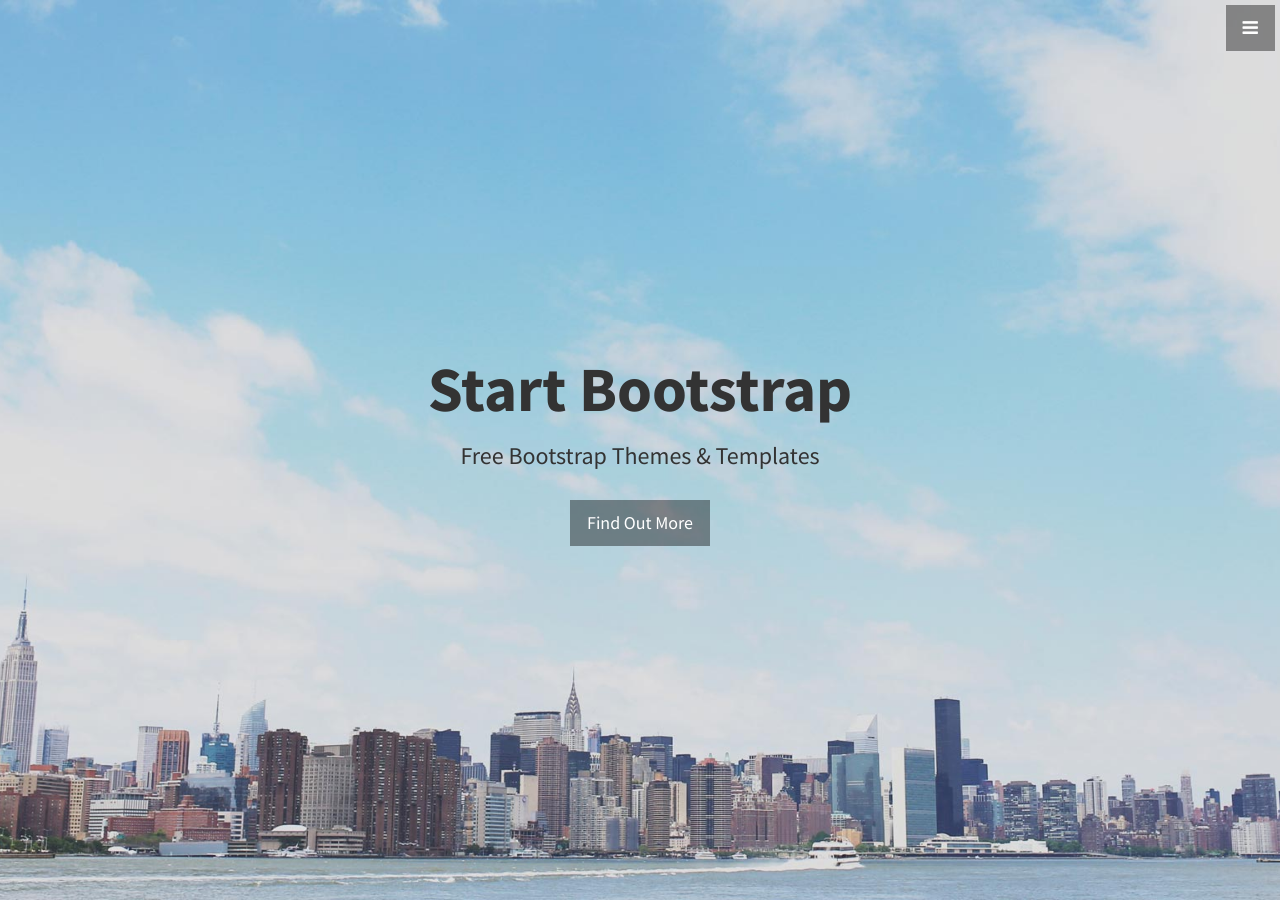
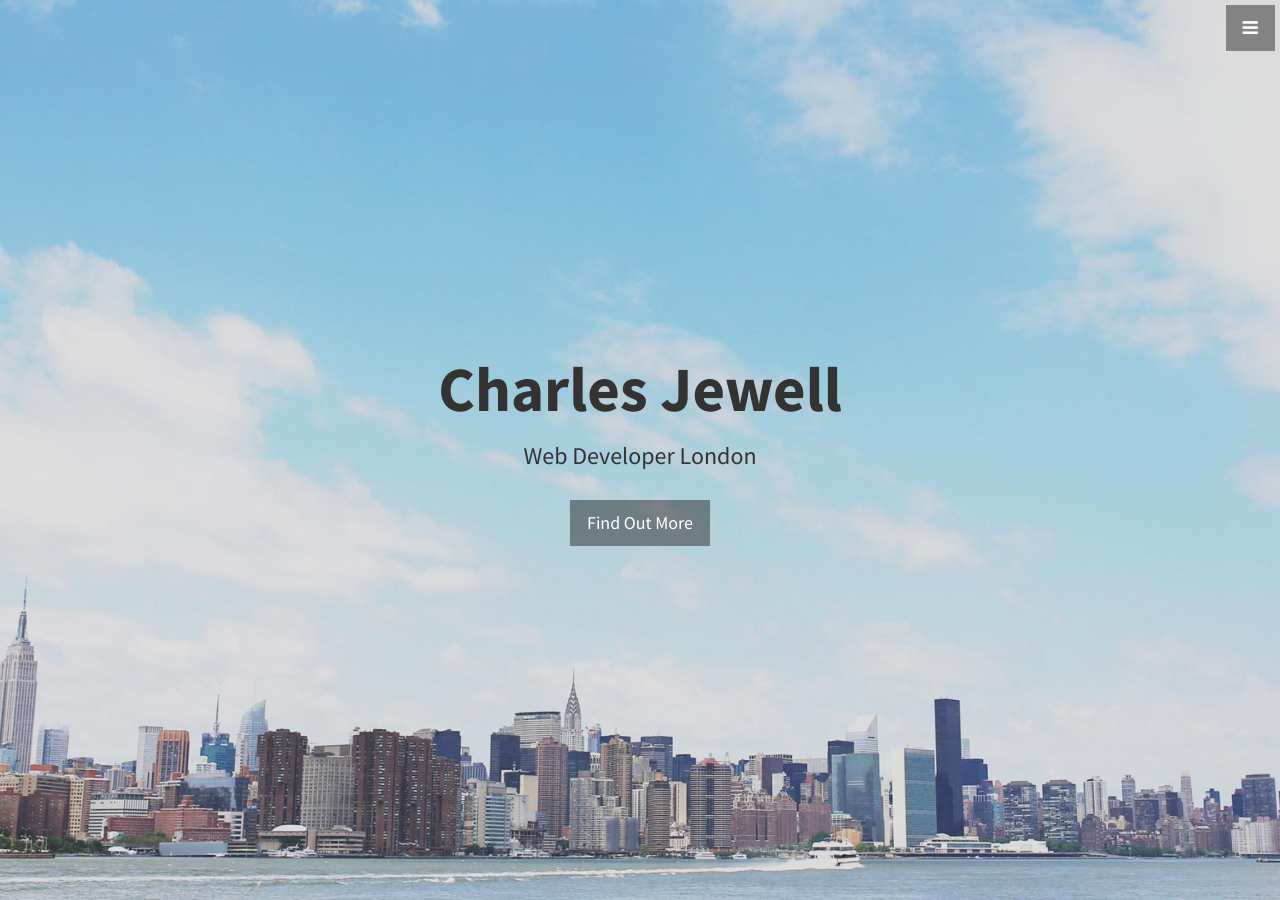
Before and after one commit to cjewell47/cjewell47.github.io, a Jekyll site: the page built from index.html, in a window 1280 px wide and 900 px high. Built offline with Jekyll 4.4.1, drawn with Linux system fonts in a browser that asks for light colours.

Commit message:
changed header

```diff
--- a/_includes/header.html
+++ b/_includes/header.html
@@ -1,7 +1,7 @@
 <header id="top" class="header">
   <div class="text-vertical-center">
-    <h1>Start Bootstrap</h1>
-    <h3>Free Bootstrap Themes &amp; Templates</h3>
+    <h1>Charles Jewell</h1>
+    <h3>Web Developer London</h3>
     <br>
     <a href="#about" class="btn btn-dark btn-lg">Find Out More</a>
   </div>
```
Also changed, not shown: 1 other file.
